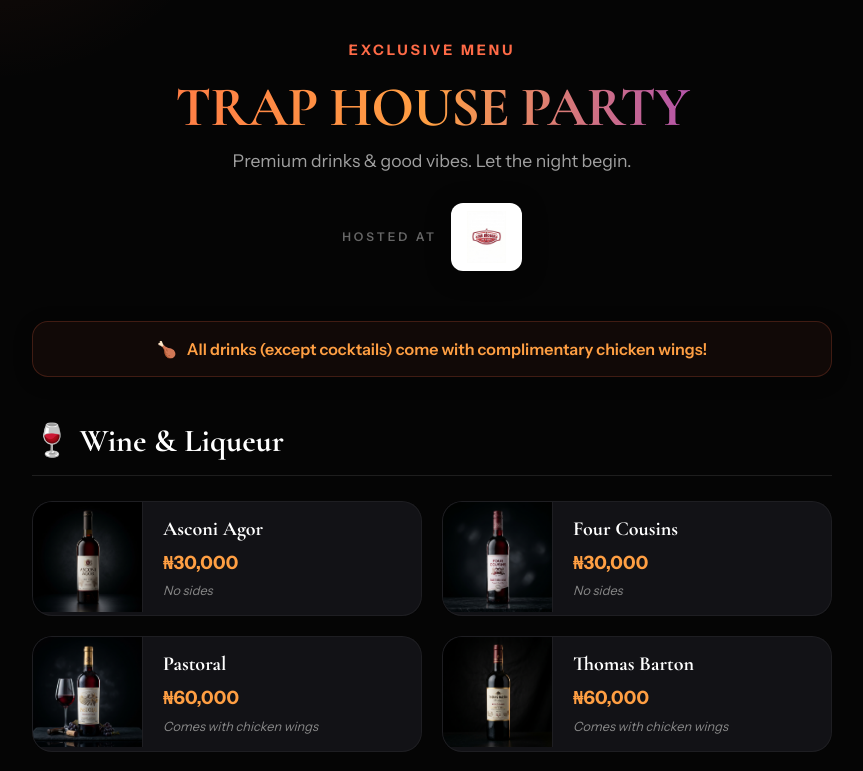
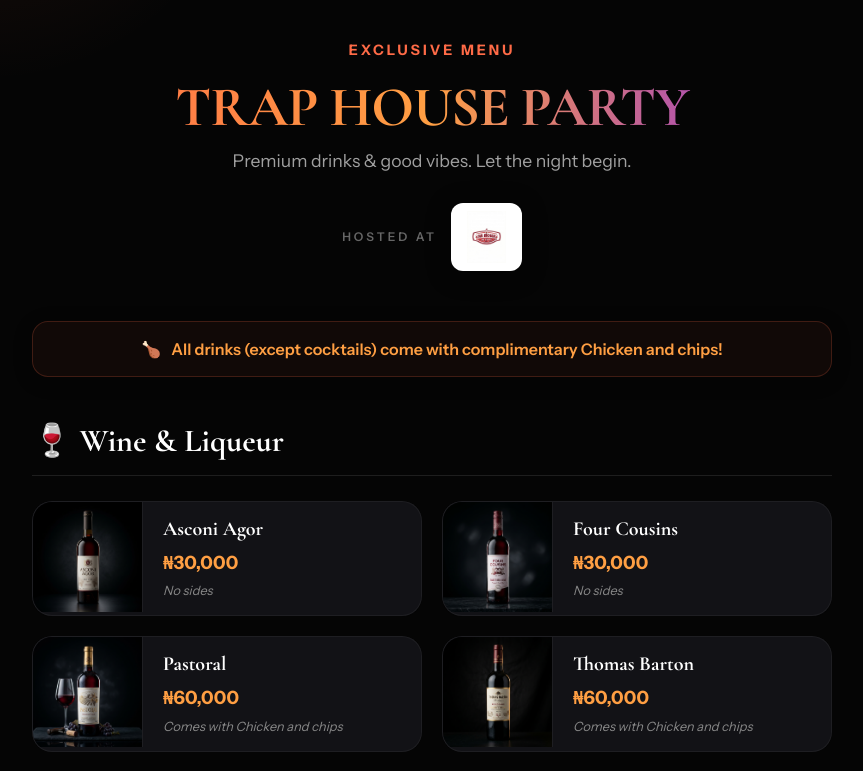
Before and after one commit to Godsom777/abuja-trust-realty, a Next.js app: page /trapHouseMenu in a window 1280 px wide. Shown: the top 771 px of the page, without its empty margins (208-1071 px from the left). Built offline with nearby package versions, Linux system fonts and the light colour scheme; a web font is replaced by a local one.

Commit message:
feat: update menu items and notes to reflect new offerings with Chicken and chips

```diff
--- a/src/app/trapHouseMenu/page.js
+++ b/src/app/trapHouseMenu/page.js
@@ -12,10 +12,10 @@
       items: [
         { name: "Asconi Agor",    price: "₦30,000",  image: "/menu/asconi_agor.png",  note: "No sides" },
         { name: "Four Cousins",   price: "₦30,000",  image: "/menu/four_cousins.png", note: "No sides" },
-        { name: "Pastoral",       price: "₦60,000",  image: "/menu/pastoral.png",     note: "Comes with chicken wings" },
-        { name: "Thomas Barton",  price: "₦60,000",  image: "/menu/thomas_barton.png",note: "Comes with chicken wings" },
-        { name: "Cooper & Thief", price: "₦130,000", image: "/menu/cooper_thief.png", note: "Comes with chicken wings" },
-        { name: "Baileys",        price: "₦160,000", image: "/menu/baileys.png",      note: "Comes with chicken wings" },
+        { name: "Pastoral",       price: "₦60,000",  image: "/menu/pastoral.png",     note: "Comes with Chicken and chips" },
+        { name: "Thomas Barton",  price: "₦60,000",  image: "/menu/thomas_barton.png",note: "Comes with Chicken and chips" },
+        { name: "Cooper & Thief", price: "₦130,000", image: "/menu/cooper_thief.png", note: "Comes with Chicken and chips" },
+        { name: "Baileys",        price: "₦160,000", image: "/menu/baileys.png",      note: "Comes with Chicken and chips" },
       ]
     },
     {
@@ -23,15 +23,15 @@
       title: "Whiskey, Cognac & Tequila",
       icon: "🥃",
       items: [
-        { name: "Buen Amigo Tequila",   price: "₦60,000",  image: "/menu/buen_amigo.jpg",    note: "Comes with chicken wings" },
-        { name: "Teeling Whiskey",      price: "₦60,000",  image: "/menu/teeling.jpg",       note: "Comes with chicken wings" },
-        { name: "Jameson Green",        price: "₦70,000",  image: "/menu/jameson.jpg",       note: "Comes with chicken wings" },
-        { name: "Belaire",              price: "₦120,000", image: "/menu/belaire.jpg",       note: "Comes with chicken wings" },
-        { name: "Martel VS",            price: "₦160,000", image: "/menu/martell.jpg",       note: "Comes with chicken wings" },
-        { name: "Hennessy VS",          price: "₦160,000", image: "/menu/hennessy_vs.jpg",   note: "Comes with chicken wings" },
-        { name: "Bisquit & Dubouché",   price: "₦170,000", image: "/menu/bisquit.jpg",       note: "Comes with chicken wings" },
-        { name: "Hennessy VSOP",        price: "₦190,000", image: "/menu/hennessy_vsop.jpg", note: "Comes with chicken wings" },
-        { name: "Casamigo Tequila",     price: "₦300,000", image: "/menu/casamigos.jpg",     note: "Comes with chicken wings" },
+        { name: "Buen Amigo Tequila",   price: "₦60,000",  image: "/menu/buen_amigo.jpg",    note: "Comes with Chicken and chips" },
+        { name: "Teeling Whiskey",      price: "₦60,000",  image: "/menu/teeling.jpg",       note: "Comes with Chicken and chips" },
+        { name: "Jameson Green",        price: "₦70,000",  image: "/menu/jameson.jpg",       note: "Comes with Chicken and chips" },
+        { name: "Belaire",              price: "₦120,000", image: "/menu/belaire.jpg",       note: "Comes with Chicken and chips" },
+        { name: "Martel VS",            price: "₦160,000", image: "/menu/martell.jpg",       note: "Comes with Chicken and chips" },
+        { name: "Hennessy VS",          price: "₦160,000", image: "/menu/hennessy_vs.jpg",   note: "Comes with Chicken and chips" },
+        { name: "Bisquit & Dubouché",   price: "₦170,000", image: "/menu/bisquit.jpg",       note: "Comes with Chicken and chips" },
+        { name: "Hennessy VSOP",        price: "₦190,000", image: "/menu/hennessy_vsop.jpg", note: "Comes with Chicken and chips" },
+        { name: "Casamigo Tequila",     price: "₦300,000", image: "/menu/casamigos.jpg",     note: "Comes with Chicken and chips" },
       ]
     },
     {
@@ -79,7 +79,7 @@
 
         <div className={styles.noticeBox}>
           <span>🍗</span>
-          <p style={{ margin: 0 }}>All drinks (except cocktails) come with complimentary chicken wings!</p>
+          <p style={{ margin: 0 }}>All drinks (except cocktails) come with complimentary Chicken and chips!</p>
         </div>
 
         {MENU_CATEGORIES.map((category) => (
```
